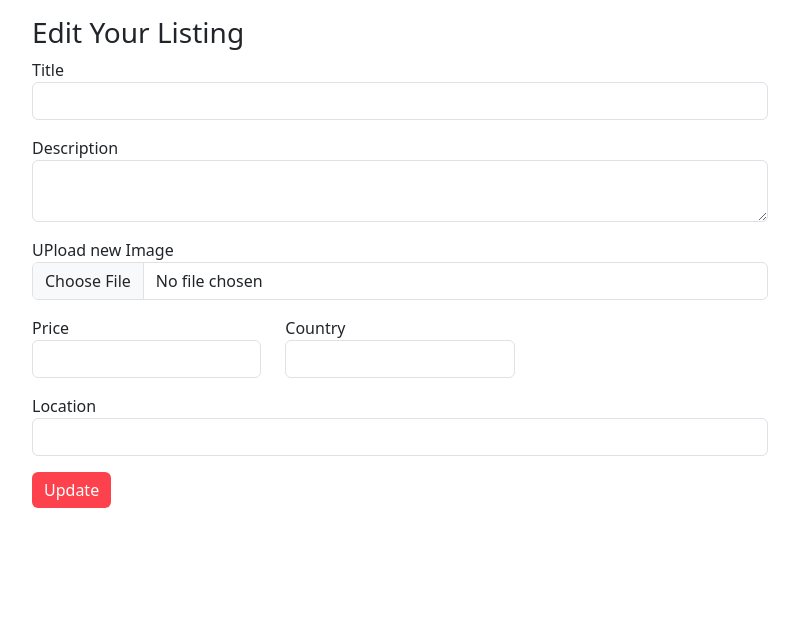
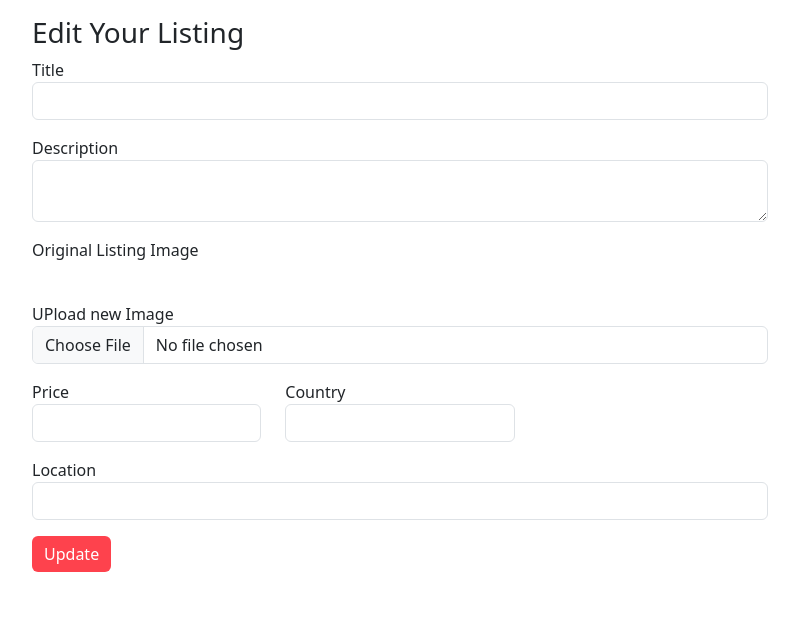
Before and after one commit to vikrant-vikrant/Airbnb, a Node server app: template views/listings/edit.ejs in a window 1280 px wide. Shown: the part 80-708 px from the top of the page, without its empty margins (240-1039 px from the left). Run offline with Node 20, Linux system fonts and the light colour scheme; the template is opened without the code that fills it, so the values that code supplies are empty; some libraries are stand-ins or nearby versions.

Commit message:
add image url

```diff
--- a/controllers/listings.js
+++ b/controllers/listings.js
@@ -40,7 +40,9 @@ module.exports.renderEditForm = async (req, res) => {
     req.flash("error", "Listing you requested for does not exist");
     res.redirect("/listings");
   }
-  res.render("listings/edit.ejs", { listing });
+  let originalImageUrl = listing.image.url;
+  originalImageUrl = originalImageUrl.replace("/upload", "/upload/w_250")
+  res.render("listings/edit.ejs", { listing, originalImageUrl });
 };
 
 module.exports.updateListing = async (req, res) => {
--- a/views/listings/edit.ejs
+++ b/views/listings/edit.ejs
@@ -33,12 +33,12 @@
       </div>
       <!-- img url -->
       <div class="mb-3">
+        Original Listing Image <br>
+        <img src="<%=originalImageUrl %>"/>
+      </div>
+      <div class="mb-3">
         <label for="img" class="form-lable">UPload new Image</label>
-        <input
-          type="file"
-          class="form-control"
-          name="listing[image]"
-        />
+        <input type="file" class="form-control" name="listing[image]" />
       </div>
       <div class="row">
         <!-- price -->
```
